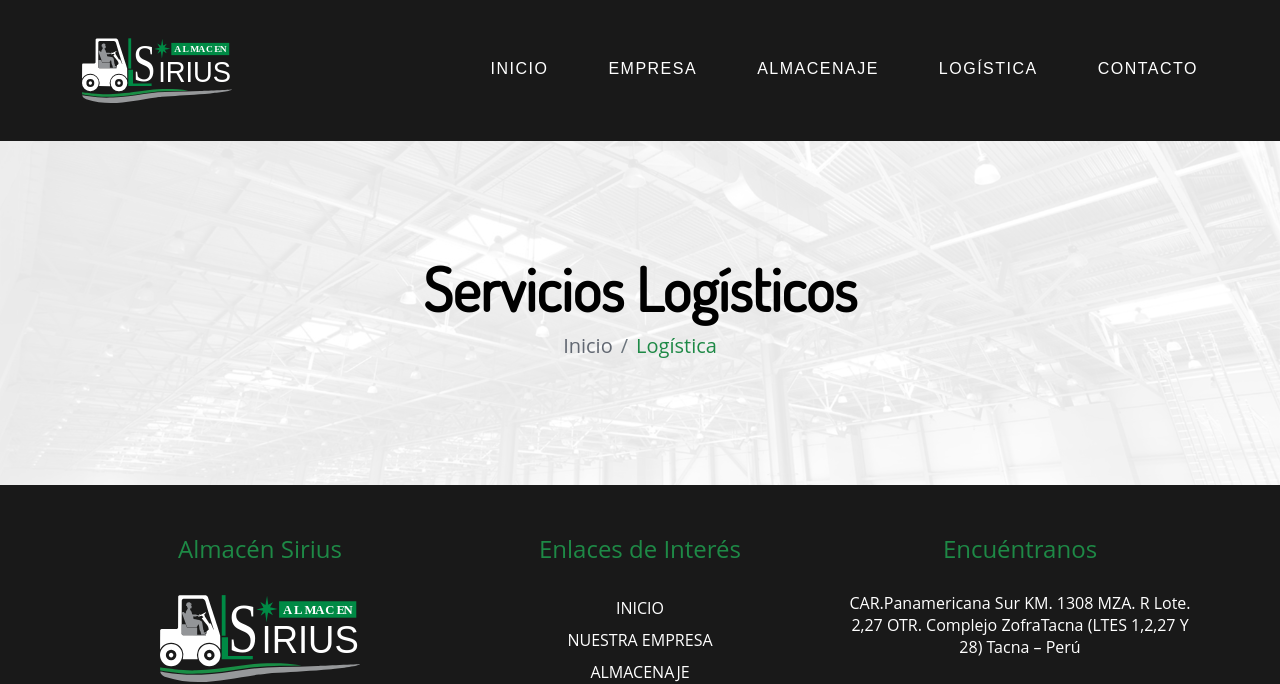
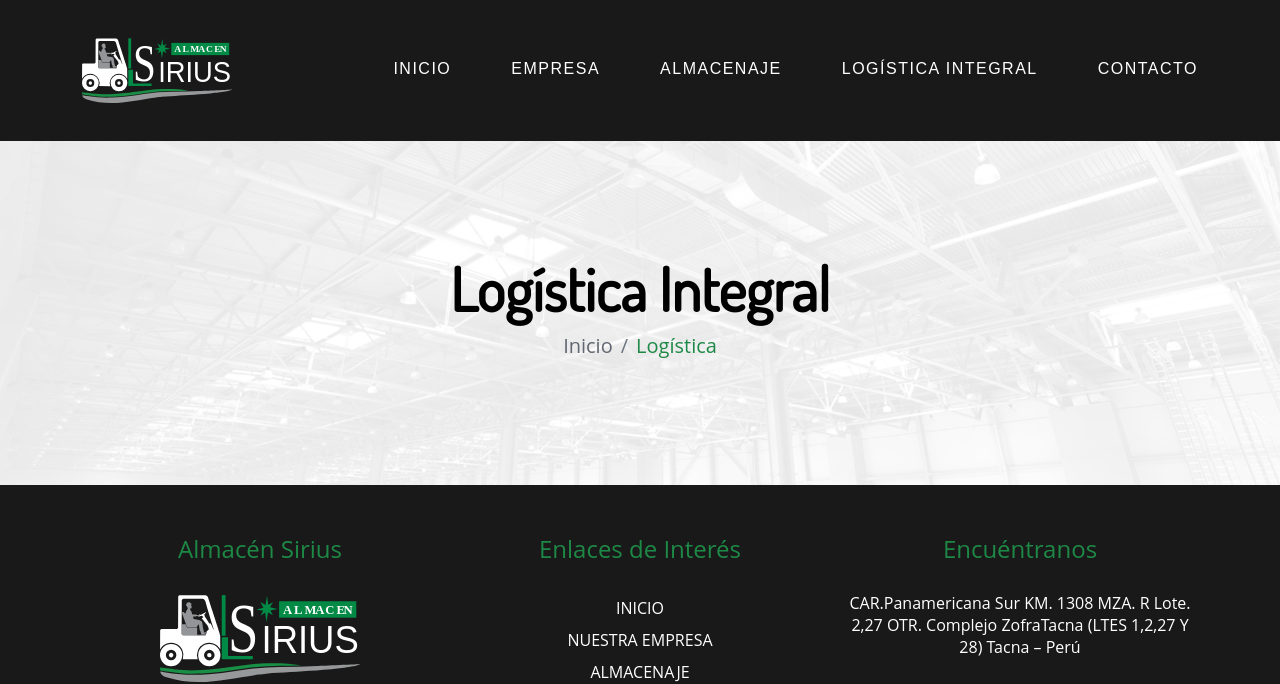
Before and after one commit to Raikox/almacen-sirius, a website: page views/logistica-integral.html in a window 1280 px wide. Shown: the part 26-710 px from the top of the page. Drawn offline with nearby package versions, Linux system fonts and the light colour scheme; no server answers.

Commit message:
change logistica page name to logistica-integral

```diff
--- a/views/servicio-logistica.html
+++ b/views/logistica-integral.html
@@ -62,7 +62,7 @@
                         <li><a href="../index.html"> INICIO </a></li>
                         <li><a href="empresa.html"> NUESTRA EMPRESA </a></li>
                         <li><a href="servicio-almacen.html">ALMACENAJE</a></li>
-                        <li><a href="servicio-logistica.html"> LOGÍSTICA </a></li>
+                        <li><a href="logistica-integral.html"> LOGÍSTICA INTEGRAL</a></li>
                         <li><a href="contacto.html"> CONTACTO </a></li>
                     </ul>
                 </nav>
@@ -78,7 +78,7 @@
                             <div class="menu-container-desktop"><a href="servicio-almacen.html">ALMACENAJE</a></div>
                         </li>
                         <li>
-                            <div class="menu-container-desktop"><a href="servicio-logistica.html"> LOGÍSTICA </a></div>
+                            <div class="menu-container-desktop"><a href="logistica-integral.html"> LOGÍSTICA INTEGRAL </a></div>
                         </li>
                         <li>
                             <div class="menu-container-desktop right-no-margin"><a href="contacto.html">CONTACTO</a></div>
@@ -97,7 +97,7 @@
             <div class="bg-overlay"></div>
             <div class="container">
                 <article class="d-flex flex-column justify-content-center align-items-center">
-                    <h1 class="text-black">Servicios Logísticos</h1>
+                    <h1 class="text-black">Logística Integral</h1>
                     <nav aria-label="ruta de exploración">
                         <ol class="breadcrumb">
                             <li class="breadcrumb-item"><a href="../index.html">Inicio</a></li>
@@ -136,7 +136,7 @@
                         <li><a href="../index.html"> INICIO </a></li>
                         <li><a href="empresa.html" class="text-center"> NUESTRA EMPRESA </a></li>
                         <li><a href="servicio-almacen.html">ALMACENAJE</a></li>
-                        <li><a href="servicio-logistica.html"> LOGÍSTICA </a></li>
+                        <li><a href="logistica-integral.html"> LOGÍSTICA </a></li>
                         <li><a href="contacto.html"> CONTACTO </a></li>
                     </ul>
                 </div>
```
Also changed, not shown: index.html (+4 -4 lines), views/contacto.html (+3 -3 lines), views/empresa.html (+3 -3 lines), views/servicio-almacen.html (+3 -3 lines).
